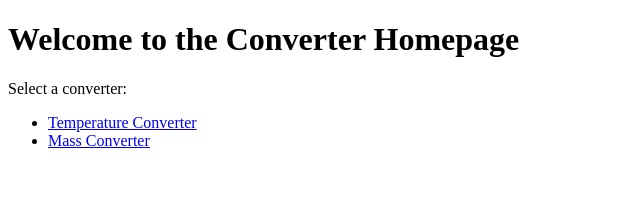
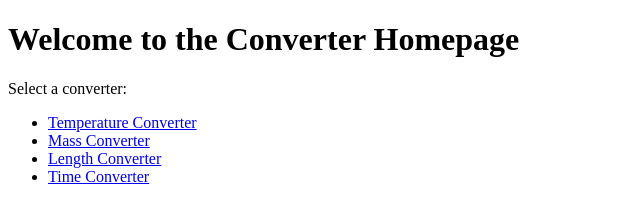
Before and after one commit to KasipitkunChaikulsereewat/TempConverter, a plain HTML site: page homepage.html in a window 1280 px wide. Shown: the whole page, without its empty margins (0-640 px from the left). Drawn offline with Linux system fonts and the light colour scheme.

Commit message:
homepage updated with links to new length and time conversion pages

```diff
--- a/homepage.html
+++ b/homepage.html
@@ -11,6 +11,8 @@
     <ul>
         <li><a href="index.html">Temperature Converter</a></li>
         <li><a href="mass.html">Mass Converter</a></li>
+        <li><a href="length.html">Length Converter</a></li>
+        <li><a href="time.html">Time Converter</a></li>
     </ul>
     <script src="homepage.js"></script>
 </body>
```
